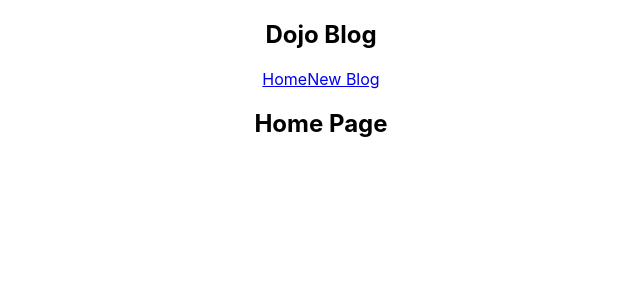
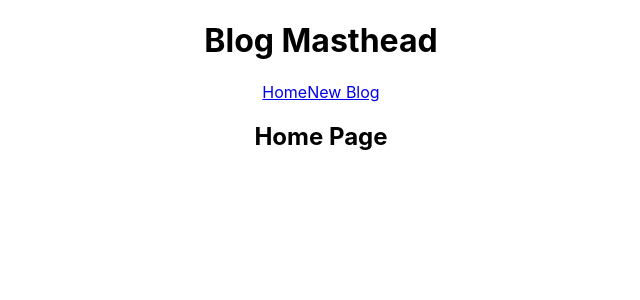
Before and after one commit to Hamberfim/dojo-blog, a React (Create React App) app: page / in a window 1280 px wide. Shown: the top 300 px of the page, without its empty margins (319-959 px from the left). Built offline with nearby package versions, Linux system fonts and the light colour scheme.

Commit message:
scafold component tree

```diff
--- a/src/App.js
+++ b/src/App.js
@@ -1,4 +1,5 @@
 import './App.css';
+import Masthead from './Masthead';
 import Navbar from './Navbar';
 import Home from './Home'
 
@@ -9,6 +10,8 @@ function App() {
   // return the JSX template
   return (
     <div className="App">
+      {/* masthead area */}
+      <Masthead />
       {/* Navbar */}
       <Navbar />
       {/* page content */}
--- /dev/null
+++ b/src/Masthead.js
@@ -0,0 +1,9 @@
+const Masthead = () => {
+    return (
+        <div className="masthead">
+            <h1>Blog Masthead</h1>
+        </div>
+     );
+}
+
+export default Masthead;
--- a/src/Navbar.js
+++ b/src/Navbar.js
@@ -14,7 +14,6 @@
 const Navbar = () => {
     return (
         <nav className="navbar">
-            <h1>Dojo Blog</h1>
             <div className="links">
                 <a href="/">Home</a>
                 <a href="/create">New Blog</a>
```
